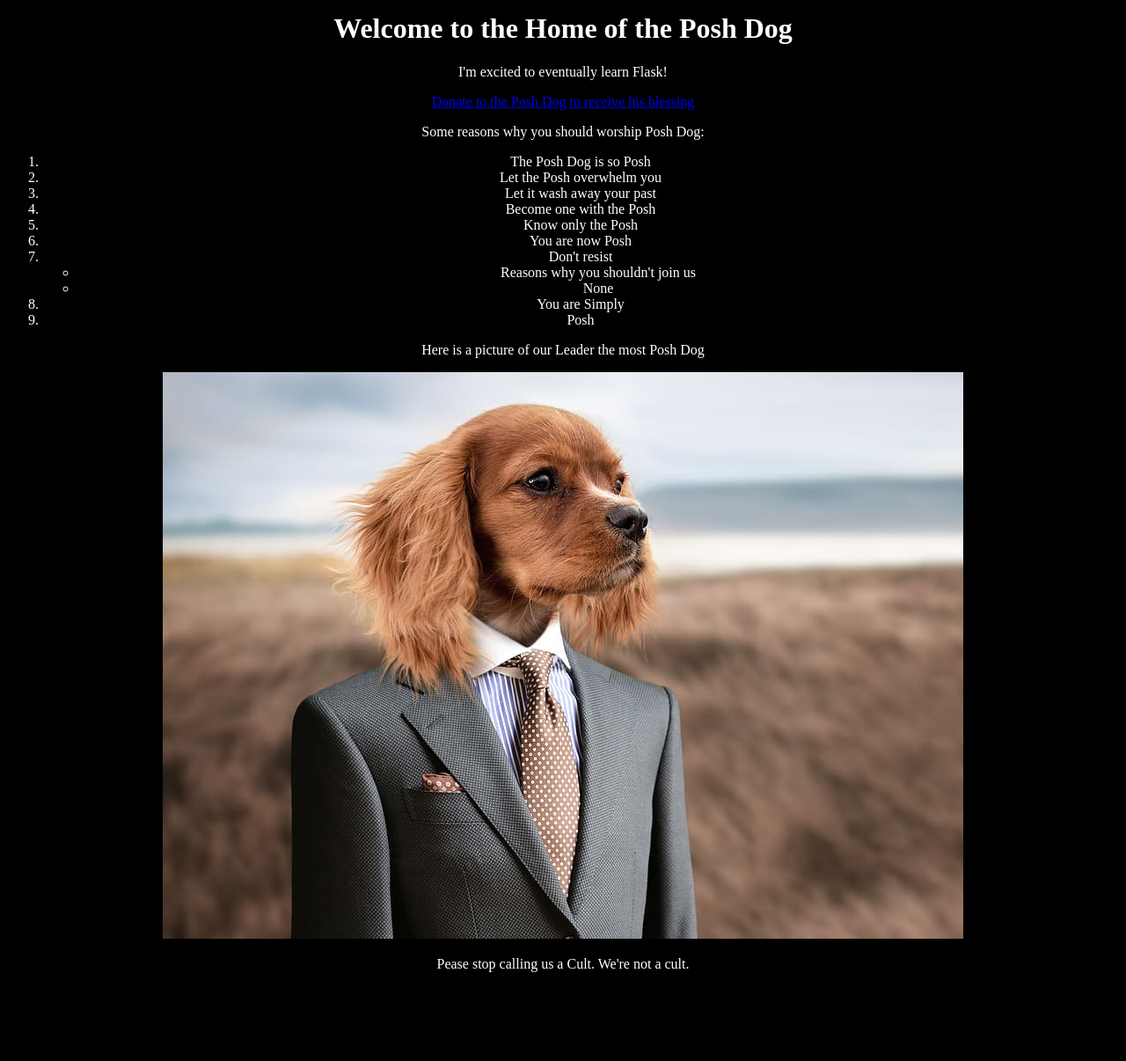
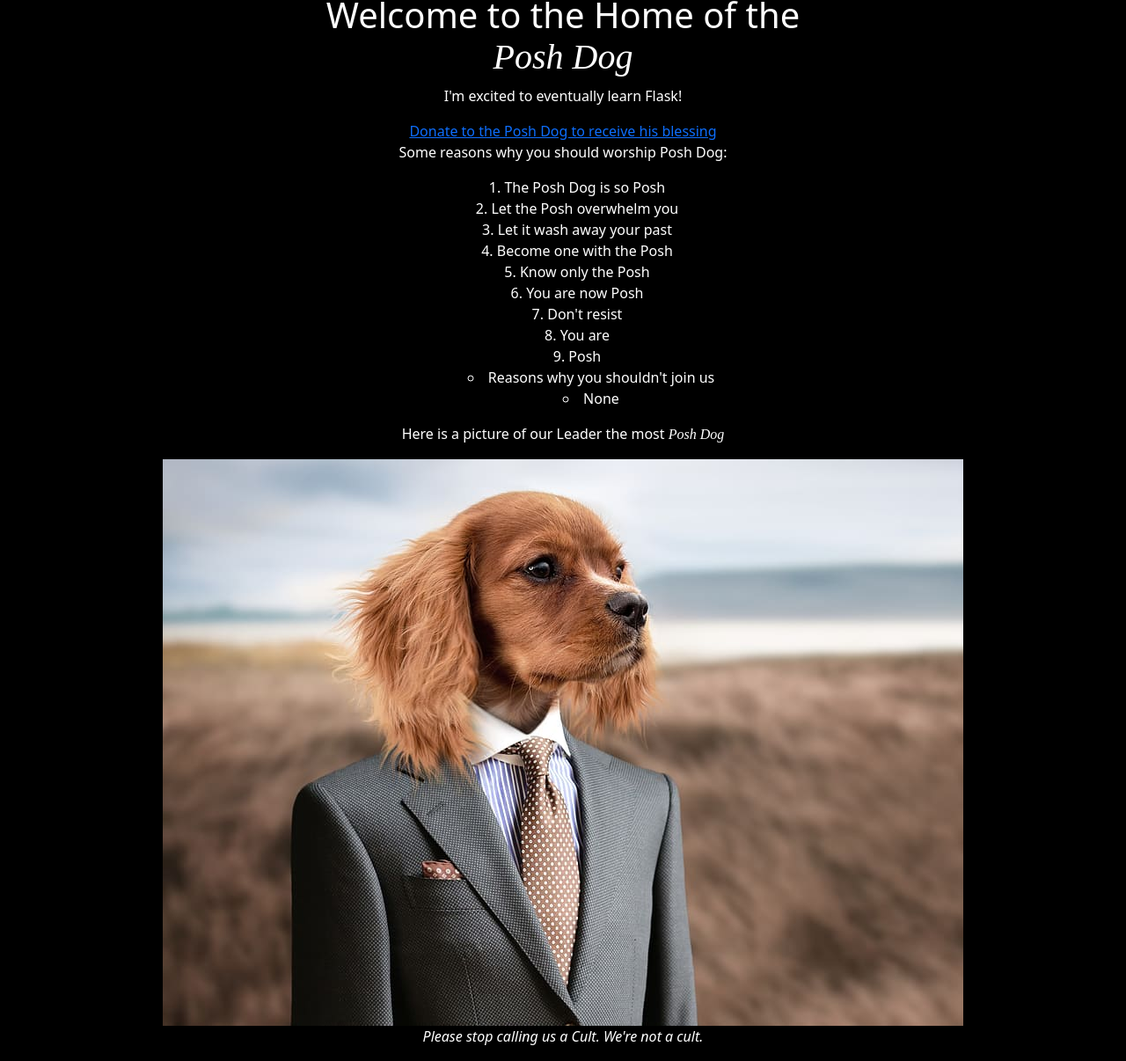
Before and after one commit to Vicillian/SteveWright, a plain HTML site: page form.html in a window 1280 px wide. Shown: the part 7-1213 px from the top of the page at 88% size. Before the commit the page ends 1128 px from the top, so only its background shows below. Drawn offline with nearby package versions, Linux system fonts and the light colour scheme.

Commit message:
List fixed

```diff
--- a/form.html
+++ b/form.html
@@ -1,5 +1,9 @@
 <!DOCTYPE html>
 <html lang="en">
+    <link href="https://cdn.jsdelivr.net/npm/bootstrap@5.1.0/dist/css/bootstrap.min.css" rel="stylesheet" integrity="sha384-KyZXEAg3QhqLMpG8r+8fhAXLRk2vvoC2f3B09zVXn8CA5QIVfZOJ3BCsw2P0p/We" crossorigin="anonymous">
+    <script src="https://cdn.jsdelivr.net/npm/bootstrap@5.1.0/dist/js/bootstrap.bundle.min.js" integrity="sha384-U1DAWAznBHeqEIlVSCgzq+c9gqGAJn5c/t99JyeKa9xxaYpSvHU5awsuZVVFIhvj" crossorigin="anonymous"></script>
+    <script src="https://cdn.jsdelivr.net/npm/@popperjs/core@2.9.3/dist/umd/popper.min.js" integrity="sha384-eMNCOe7tC1doHpGoWe/6oMVemdAVTMs2xqW4mwXrXsW0L84Iytr2wi5v2QjrP/xp" crossorigin="anonymous"></script>
+    <script src="https://cdn.jsdelivr.net/npm/bootstrap@5.1.0/dist/js/bootstrap.min.js" integrity="sha384-cn7l7gDp0eyniUwwAZgrzD06kc/tftFf19TOAs2zVinnD/C7E91j9yyk5//jjpt/" crossorigin="anonymous"></script>
     <link rel="stylesheet" href="index.css">
     <head>
         <meta charset="UTF-8">
@@ -10,12 +14,12 @@
     </head>
     <body>
         <div class="theText">
-        <h1> Welcome to the Home of the Posh Dog</h1>
+        <h1> Welcome to the Home of the <div class="PoshTitle">Posh Dog</div></h1>
         <p>I'm excited  to eventually learn Flask!</p>
         <a href="blessing.html">Donate to the Posh Dog to receive his blessing</a><br>
         <!-- <a href="https://www.google.com">To the Research Station!</a><br> -->
         <p>Some reasons why you should worship Posh Dog:</p>
-        <ol>
+        <ol class="orderedList">
             <li>The Posh Dog is so Posh</li>
             <li>Let the Posh overwhelm you</li>
             <li>Let it wash away your past</li>
@@ -23,14 +27,14 @@
             <li>Know only the Posh</li>
             <li>You are now Posh</li>
             <li>Don't resist</li>
+            <li>You are</li>
+            <li>Posh</li>
             <ul><li>Reasons why you shouldn't join us</li><li>None</li></ul>
-            <li>You are Simply</li>
-            <li>Posh</li>
 
         </ol>
-        <p>Here is a picture of our Leader the most Posh Dog</p>
+        <p>Here is a picture of our Leader the most <span class="PoshTitle">Posh Dog</span></p>
         <img src="poshDog.jpg"><br>
-        <p>Pease stop calling us a Cult. We're not a cult.</p>
+        <p class="plsStop">Please stop calling us a Cult. We're not a cult.</p>
 
             </div>
 
--- a/index.css
+++ b/index.css
@@ -10,3 +10,17 @@ html{
 .text {
     color:aqua
 }
+.PoshTitle {
+    font-style: italic;
+    font-family: serif;
+}
+
+.plsStop {
+    font-style: oblique;
+    font-weight: lighter;
+}
+
+.orderedList {
+    text-align: center;
+    list-style-position: inside;
+}
```
Also changed, not shown: usefulResources.html (added, +1 -0 lines).
